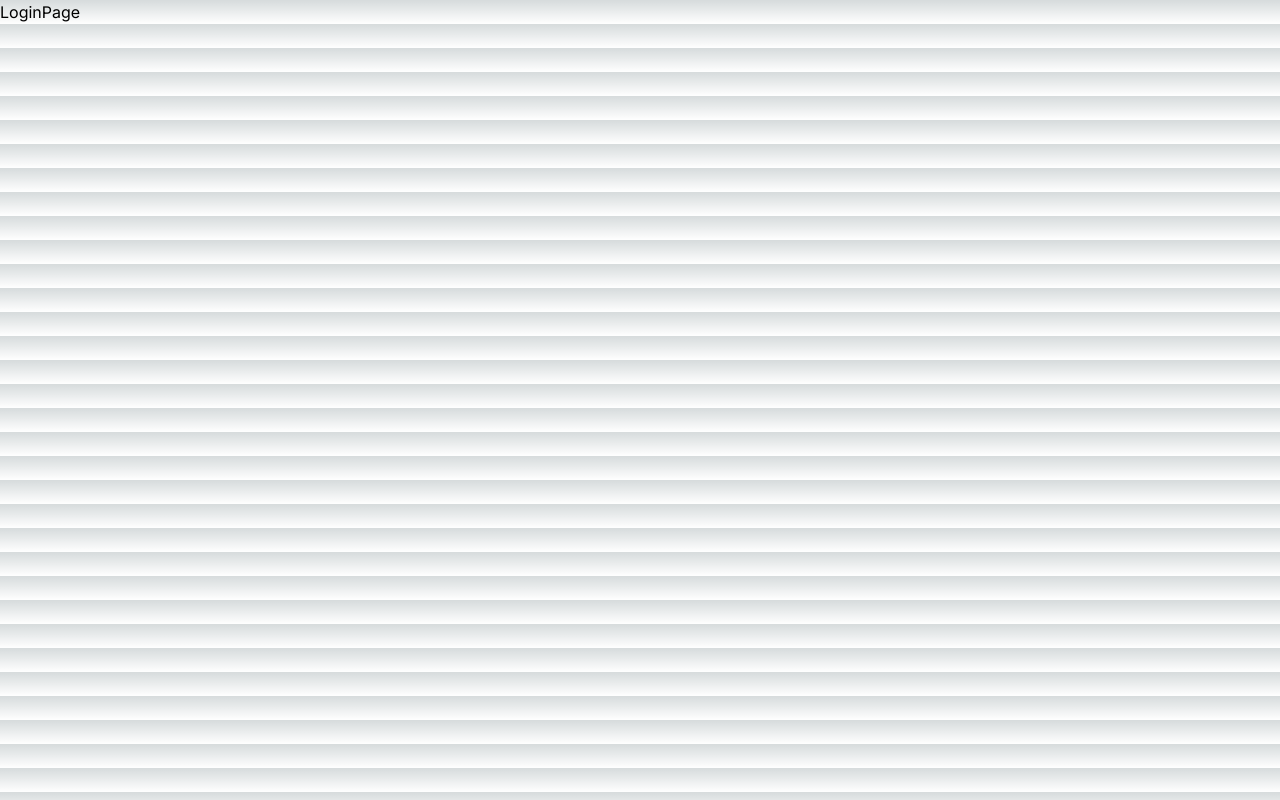
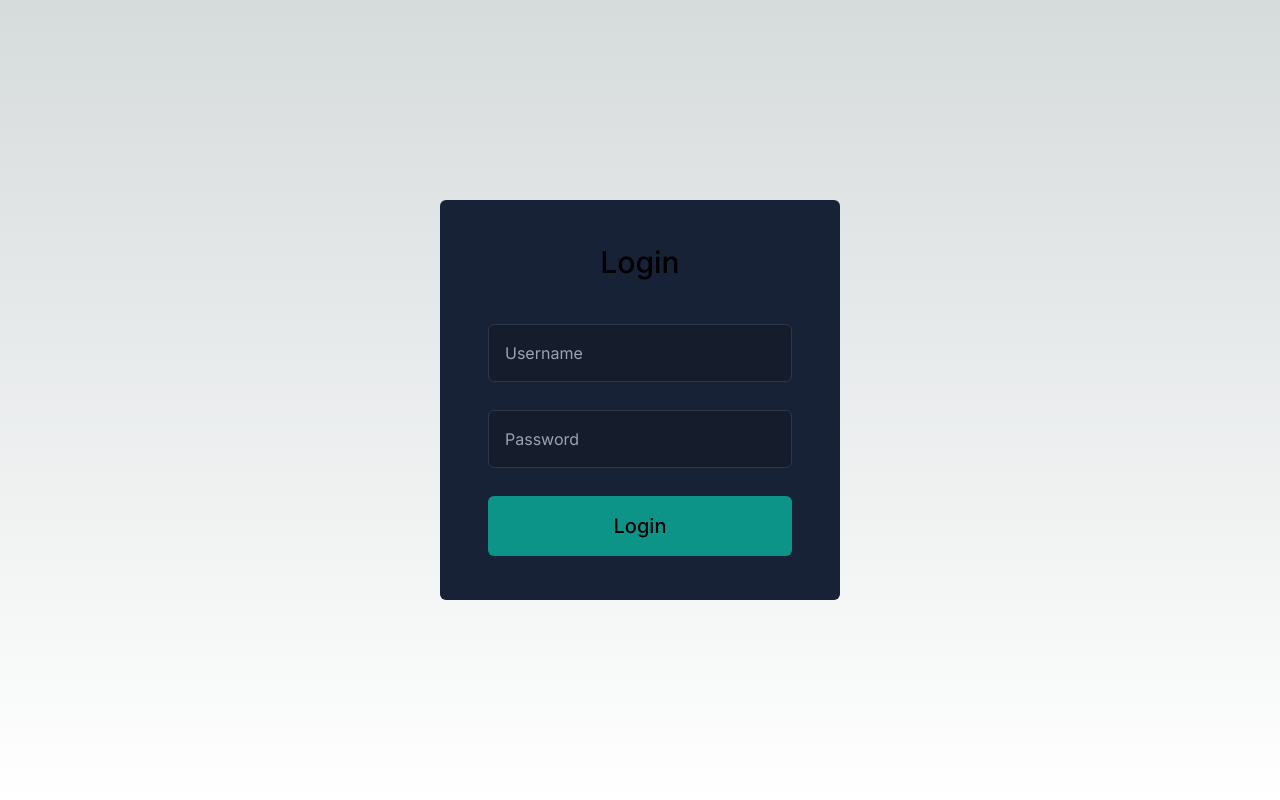
Before and after one commit to Shaghayegh-93/AdminDashboard, a Next.js app: page /login in a window 1280 px wide. Built offline with nearby package versions, Linux system fonts and the light colour scheme.

Commit message:
create login page

```diff
--- a/src/app/login/page.jsx
+++ b/src/app/login/page.jsx
@@ -1,6 +1,27 @@
-
 const LoginPage = () => {
-  return <div>LoginPage</div>;
-}
+  return (
+    <div className="  flex items-center justify-center mx-auto  flex-col p-5 w-full h-screen">
+      <form className="flex flex-col gap-7 bg-bg-color-soft p-12  justify-center rounded-md size-[400px] ">
+        <h2 className="font-medium mb-4 text-center text-3xl">Login</h2>
+        <input
+          type="text"
+          placeholder="Username"
+          className="  bg-bg-color p-4 rounded-md border border-[#2e374a] "
+        />
+        <input
+          type="password"
+          placeholder="Password"
+          className="  bg-bg-color p-4 rounded-md border  border-[#2e374a] "
+        />
+        <button
+          type="submit"
+          className="bg-teal-600 p-4 rounded-md w-full  font-medium text-xl border-none"
+        >
+          Login
+        </button>
+      </form>
+    </div>
+  );
+};
 
 export default LoginPage;
```
